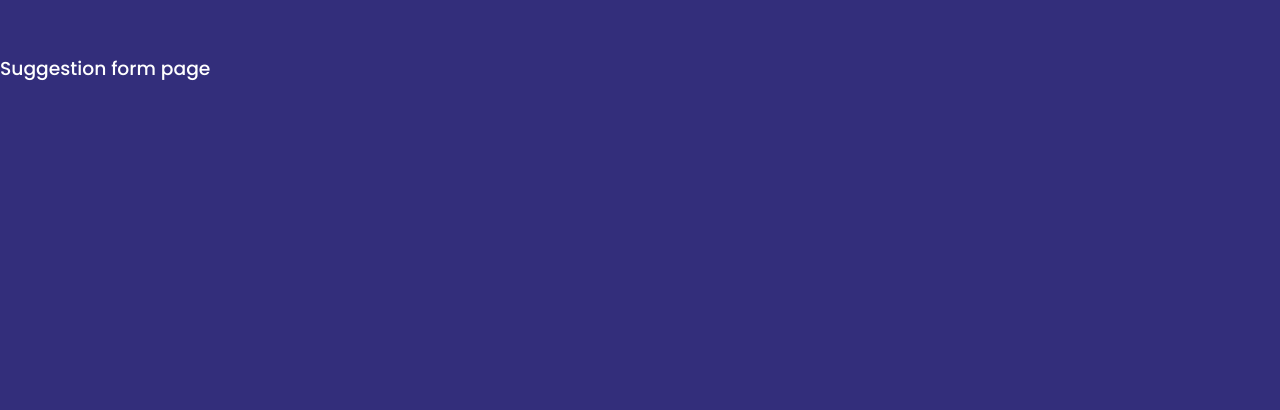
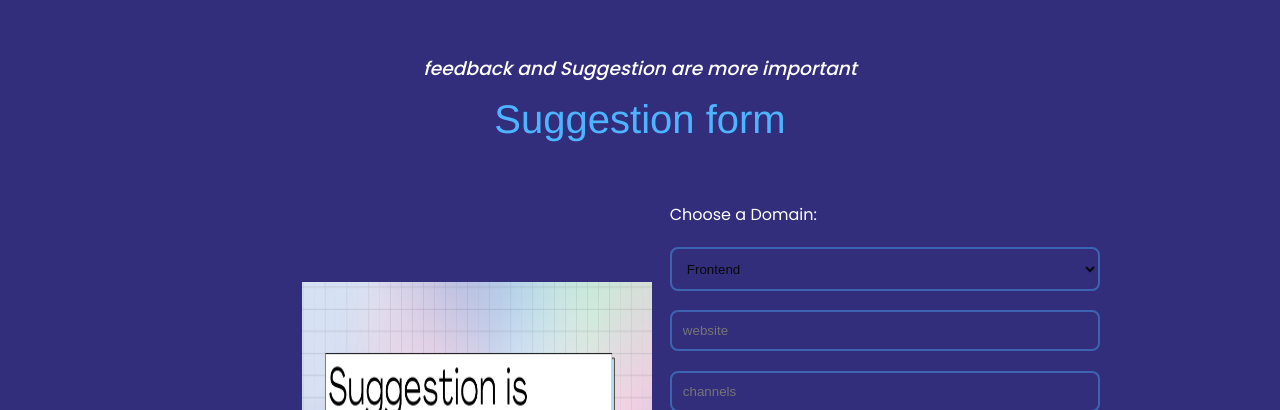
Before and after one commit to yashgokakkar99/Project-Dec-2022, a React (Create React App) app in the folder main_application/: page / in a window 1280 px wide. Shown: the part 2390-2800 px from the top of the page. Built offline with nearby package versions, Linux system fonts and the light colour scheme.

Commit message:
suggestion form page  created

```diff
--- a/main_application/src/Components/Suggestion/Suggestion.css
+++ b/main_application/src/Components/Suggestion/Suggestion.css
@@ -0,0 +1,116 @@
+h3{
+    text-align: center;
+    font-style: oblique;
+}
+
+h2{
+    font-style: normal;
+    font-family: 'Franklin Gothic Medium', 'Arial Narrow', Arial, sans-serif;
+    font-size: 40px;
+}
+.container.suggestion__container{
+    width: 58%;
+    display: grid;
+    grid-template-columns: 30% 58%;
+    gap :24%
+}
+
+/* .suggestion__options{
+    display:grid;
+    flex-direction:row;
+    gap: 1.2rem;
+} */
+
+.suggestion__option{
+    padding:5rem 3rem 4rem 2rem;
+    border-radius: 1.2rem;
+    text-align: center;
+    border: 1px solid transparent;
+}
+.suggestion-img{
+    height: 350px;
+    width: 350px;
+}
+
+
+/* .suggestion__option a{
+    color: white;
+} */
+
+/* .suggestion__option a:hover{
+    color:blueviolet
+} */
+
+
+/* .suggestion__option:hover{
+    background: transparent;
+    border-color: var(--color-primary-variant);
+} */
+
+/*------form-----------*/
+form{
+    display: flex;
+    flex-direction: column;
+    gap: 1.2rem;
+}
+
+input,textarea{
+    width: 100%;
+    padding: 0.7rem;
+    border-radius: 0.5rem;
+    background: transparent;
+    border: 2px solid var(--color-primary-variant);
+    resize: none;
+    color: rgb(233, 242, 250);
+}
+
+select{
+    width: 100%;
+    padding: 0.7rem;
+    border-radius: 0.5rem;
+    background: transparent;
+    border: 2px solid var(--color-primary-variant);
+    resize: none;
+    color: rgb(7, 8, 9);
+}
+.btn{
+    width:max-content;
+    display: inline-block;
+    color:var(--color-primary);
+    padding:0.75rem 1rem;
+    border-radius: 0.4rem;
+    cursor:pointer;
+    border:1px solid var(--color-primary);
+    transition: var(--transition);
+  }
+
+  .btn:hover{
+    background: var(--color-white);
+    color:var(--color-bg);
+    border-color: transparent;
+
+  }
+
+  .btn-primary{
+    background: var(--color-primary);
+    color:var(--color-bg);
+
+  }
+
+/* -----media queires for (medium devices)----- */
+@media screen and (max-width:1024px){
+    .container.suggestion__container{
+        grid-template-columns: 1fr;
+        gap: 2rem;
+    }
+
+
+}
+
+/* -----media queires for (medium devices)----- */
+@media screen and (max-width:600px){
+    .container.suggestion__container{
+        width: var(--container-width-sm);
+    }
+
+}
--- a/main_application/src/Components/Suggestion/Suggestion.jsx
+++ b/main_application/src/Components/Suggestion/Suggestion.jsx
@@ -1,12 +1,72 @@
-import React from 'react'
-import './Suggestion.css'
+import React from "react";
+import "./Suggestion.css";
+import IMG from '../../assets/suggestion.png'
 
 const Suggestion = () => {
   return (
-    <section id='Suggestion'>
-        <h3>Suggestion form page</h3>
+    <section id="Suggestion">
+    <h3>feedback and Suggestion are more important</h3>
+    <h2>Suggestion form</h2>
+      <div className="container suggestion__container">
+
+          <article className="suggestion__option">
+            <img  className='suggestion-img'
+            src={IMG} alt=''/>
+          </article>
+
+
+        <form action="">
+          <label name="cars">Choose a Domain:</label>
+          <select name="Domains" id="Domains">
+            <option value="frontend">Frontend</option>
+            <option value="backend">Backend</option>
+            <option value="dsa">DSA</option>
+            <option value="android Dev">Android Dev</option>
+            <option value="cloud computing">Cloud Computing</option>
+            <option value="artificial intelligence">Artificial Intelligence</option>
+            <option value="machine learning">Machine Learning</option>
+            <option value="cyber security">Cyber Security</option>
+            <option value="designing">Graphic design</option>
+
+
+          </select>
+          <input
+            type="text"
+            name="recommended website"
+            placeholder="website"
+            required
+          ></input>
+          <input
+            type="text"
+            name="youtube channels"
+            placeholder="channels"
+            required
+          ></input>
+          <input
+            type="text"
+            name="courses"
+            placeholder="Courses"
+            required
+          ></input>
+          <input
+            type="text"
+            name="idea"
+            placeholder="project idea"
+            required
+          ></input>
+          <textarea
+            name="message"
+            rows="4"
+            placeholder="your feedback"
+            required
+          ></textarea>
+          <button type="submit" className="btn btn-primary">
+            Send message
+          </button>
+        </form>
+      </div>
     </section>
-  )
-}
+  );
+};
 
-export default Suggestion
+export default Suggestion;
--- a/main_application/src/Components/contactus/Contact.css
+++ b/main_application/src/Components/contactus/Contact.css
@@ -1,8 +1,14 @@
+h2{
+    font-style: normal;
+    font-family: 'Franklin Gothic Medium', 'Arial Narrow', Arial, sans-serif;
+    font-size: 40px;
+}
+
 .container.contact__container{
     width: 58%;
     display: grid;
     grid-template-columns: 30% 58%;
-    gap :12%
+    gap :24%
 }
 
 .contact__options{
```
Also changed, not shown: main_application/src/assets/suggestion.png (added).
